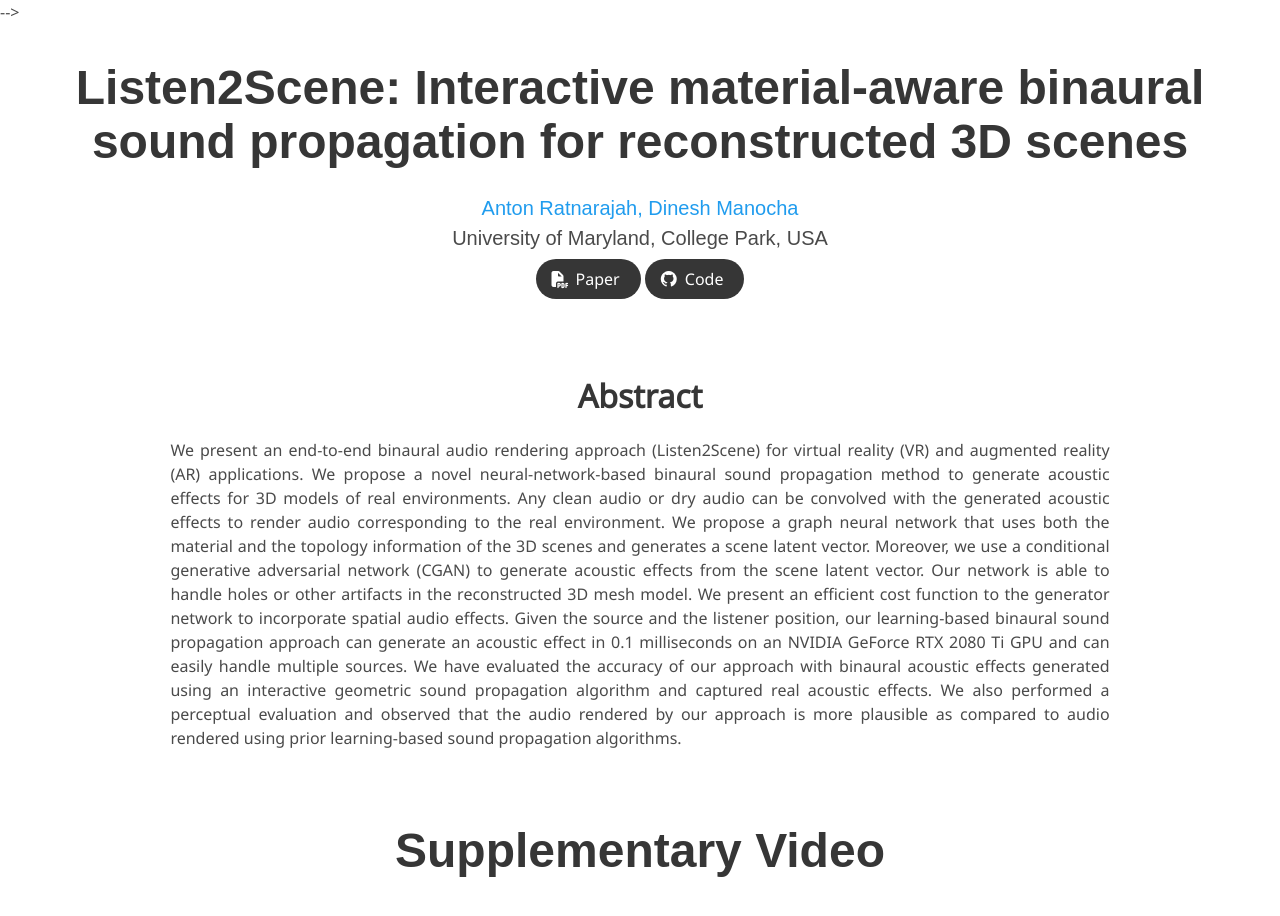
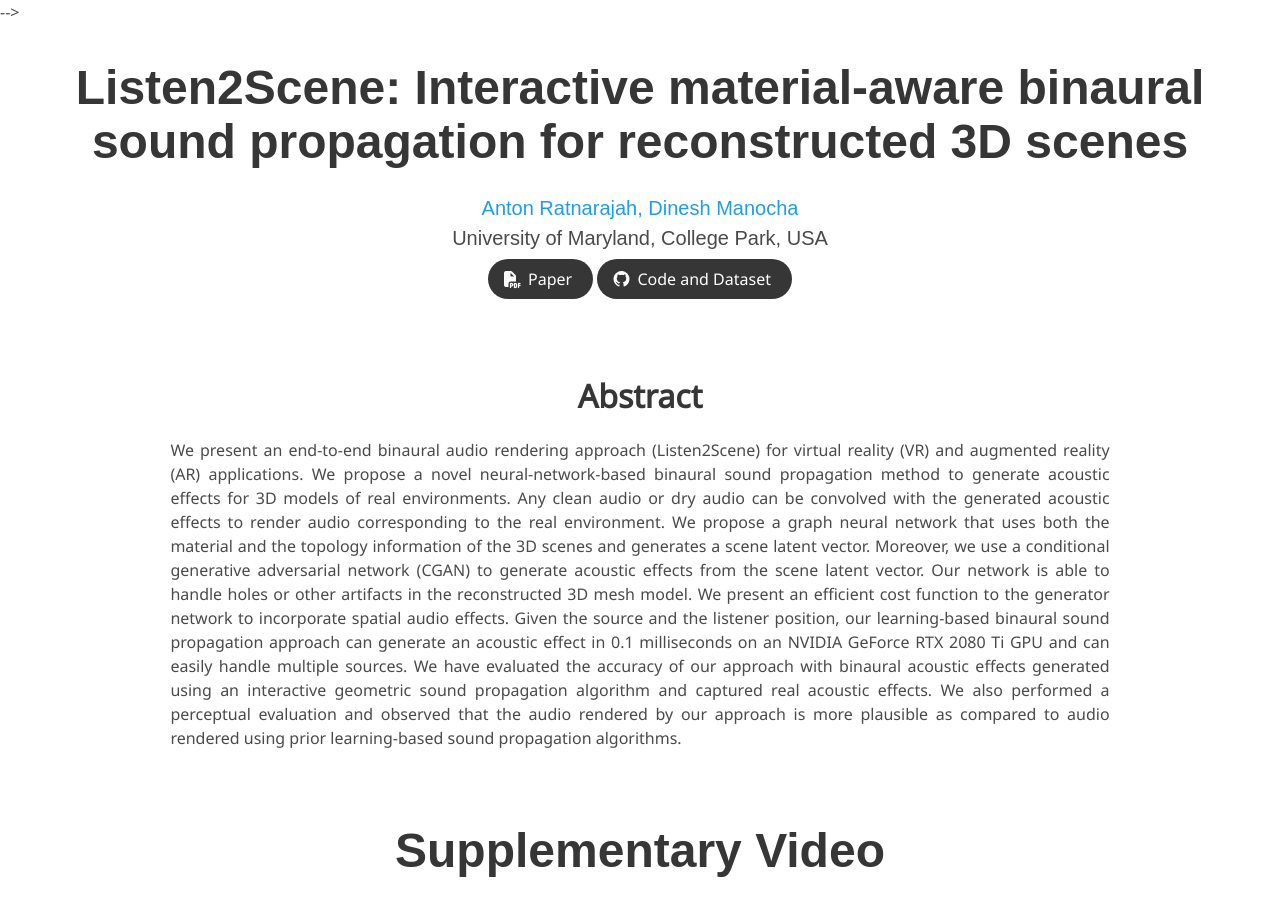
Before and after one commit to anton-jeran/Listen2Scene, a plain HTML site: page index.html in a window 1280 px wide. Shown: the top 916 px of the page. Drawn offline with nearby package versions, Linux system fonts and the light colour scheme; grey boxes are pictures that could not be loaded; some icons are missing; a web font is replaced by a local one.

Commit message:
Update index.html

```diff
--- a/index.html
+++ b/index.html
@@ -96,7 +96,7 @@
                   <span class="icon">
                       <i class="fab fa-github"></i>
                   </span>
-                  <span>Code</span>
+                  <span>Code and Dataset</span>
                   </a>
               </span>
 
```
